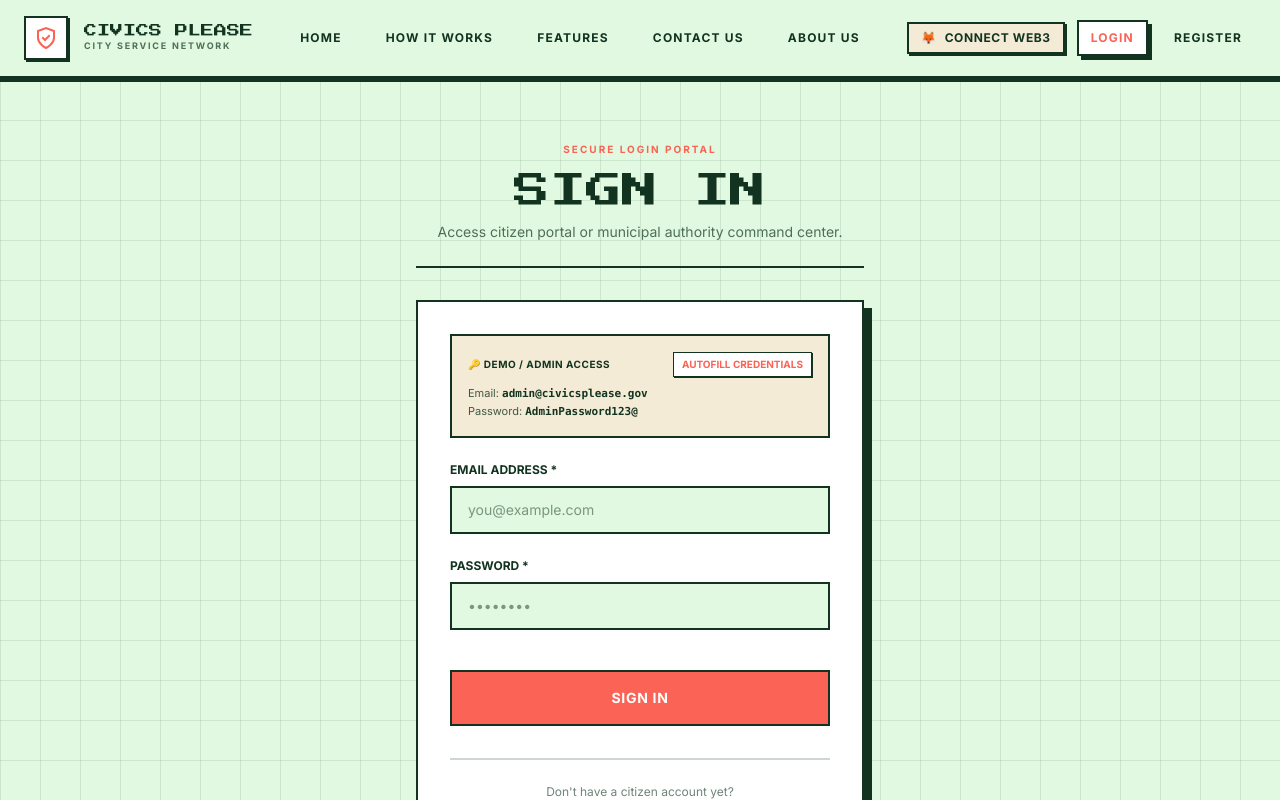
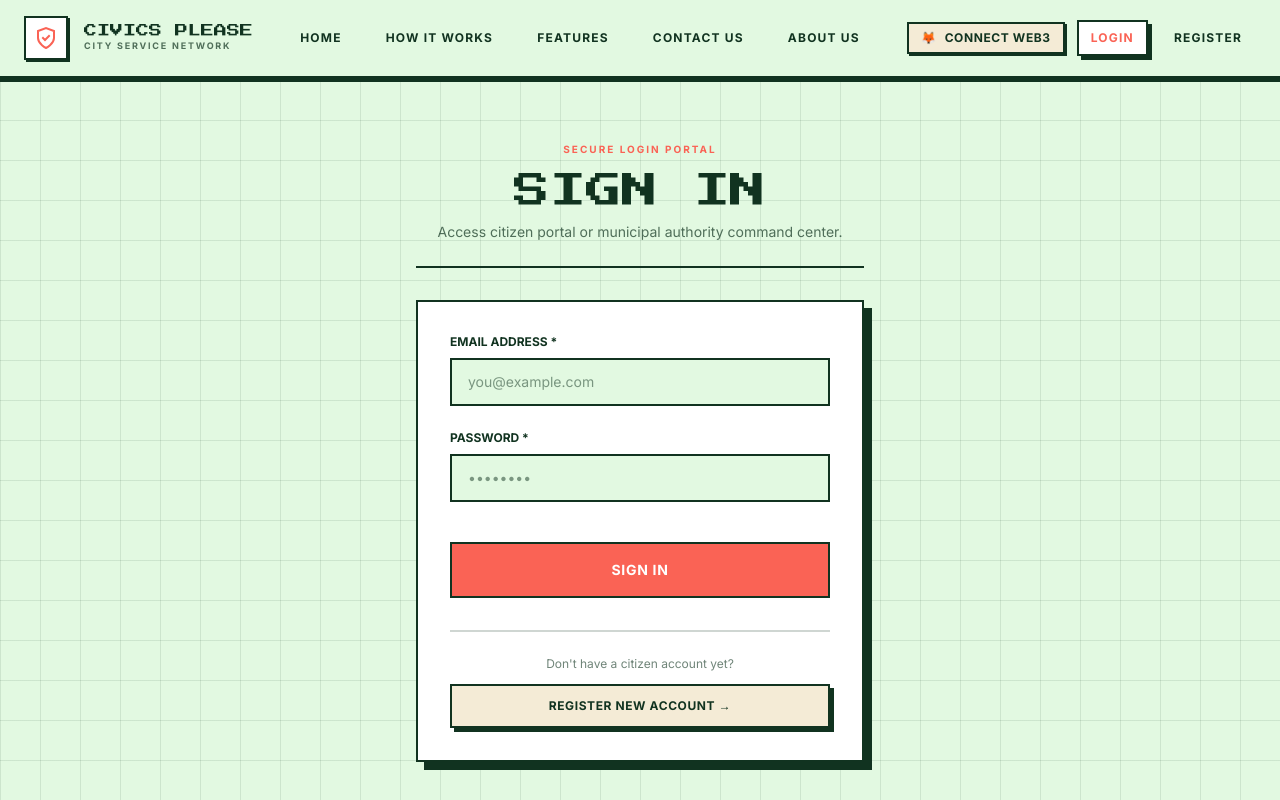
Before and after one commit to JustAditya69/Civics-please, a Next.js app: page /login in a window 1280 px wide. Shown: the top 800 px of the page. Built offline with nearby package versions, Linux system fonts and the light colour scheme; no server answers.

Commit message:
Remove admin credentials demo banner from login page

```diff
--- a/app/login/page.tsx
+++ b/app/login/page.tsx
@@ -58,32 +58,6 @@ export default function LoginPage() {
           </div>
 
           <div className="border-2 border-[#113320] bg-white p-5 sm:p-8 shadow-[6px_6px_0px_#113320] sm:shadow-[8px_8px_0px_#113320]">
-
-            {/* Quick Demo Fill Banner */}
-            <div className="border-2 border-[#113320] bg-[#f4ebd6] p-4 mb-6">
-              <div className="flex items-center justify-between gap-2 mb-2">
-                <span className="font-sans text-[10px] font-bold uppercase tracking-wider text-[#113320]">
-                  🔑 DEMO / ADMIN ACCESS
-                </span>
-                <button
-                  type="button"
-                  onClick={() => {
-                    setEmail("admin@civicsplease.gov");
-                    setPassword("AdminPassword123@");
-                    setErrorMessage("");
-                  }}
-                  className="border border-[#113320] bg-white px-2 py-1 font-sans text-[10px] font-bold uppercase text-[#fa6355] hover:bg-[#fa6355] hover:text-white transition-colors shadow-[1px_1px_0px_#113320]"
-                >
-                  Autofill Credentials
-                </button>
-              </div>
-              <p className="font-sans text-[11px] text-[#113320]/80">
-                Email: <span className="font-mono font-bold text-[#113320]">admin@civicsplease.gov</span>
-                <br />
-                Password: <span className="font-mono font-bold text-[#113320]">AdminPassword123@</span>
-              </p>
-            </div>
-
             {errorMessage && (
               <div className="border-2 border-[#113320] bg-[#fa6355]/10 p-3 text-center text-xs text-[#fa6355] font-bold mb-6 uppercase">
                 {errorMessage}
```
